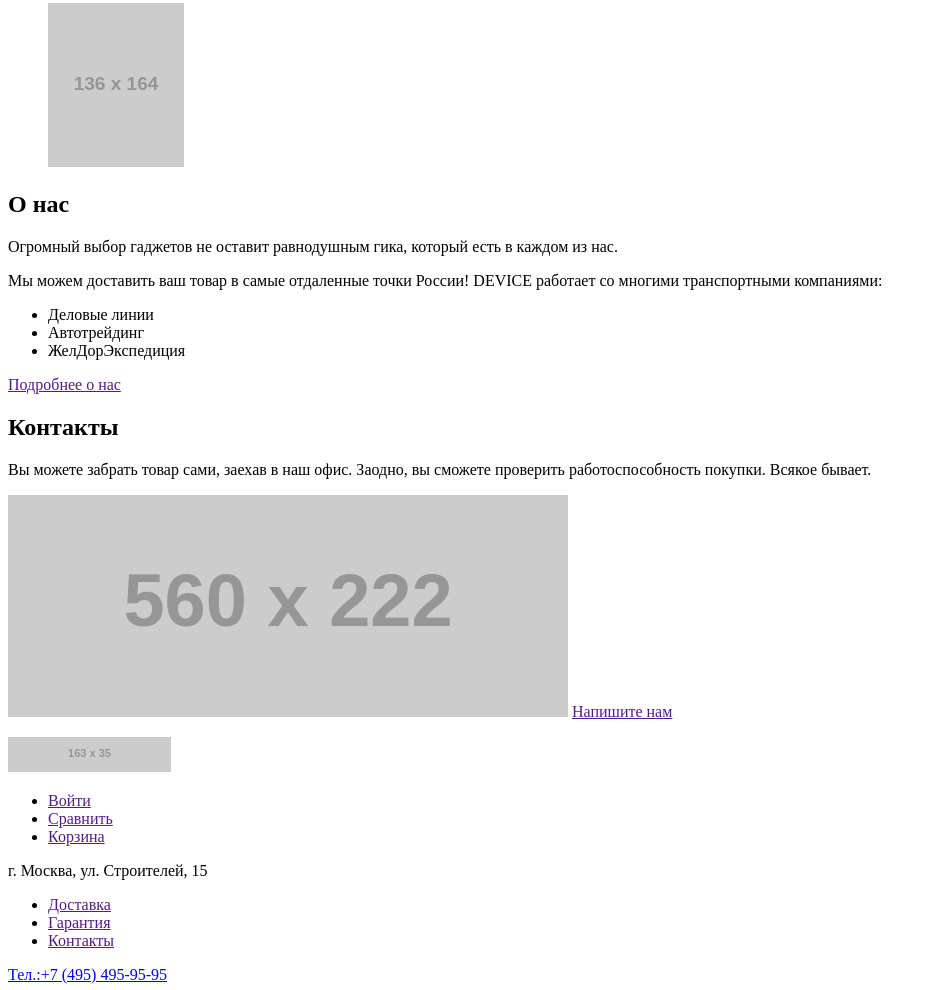
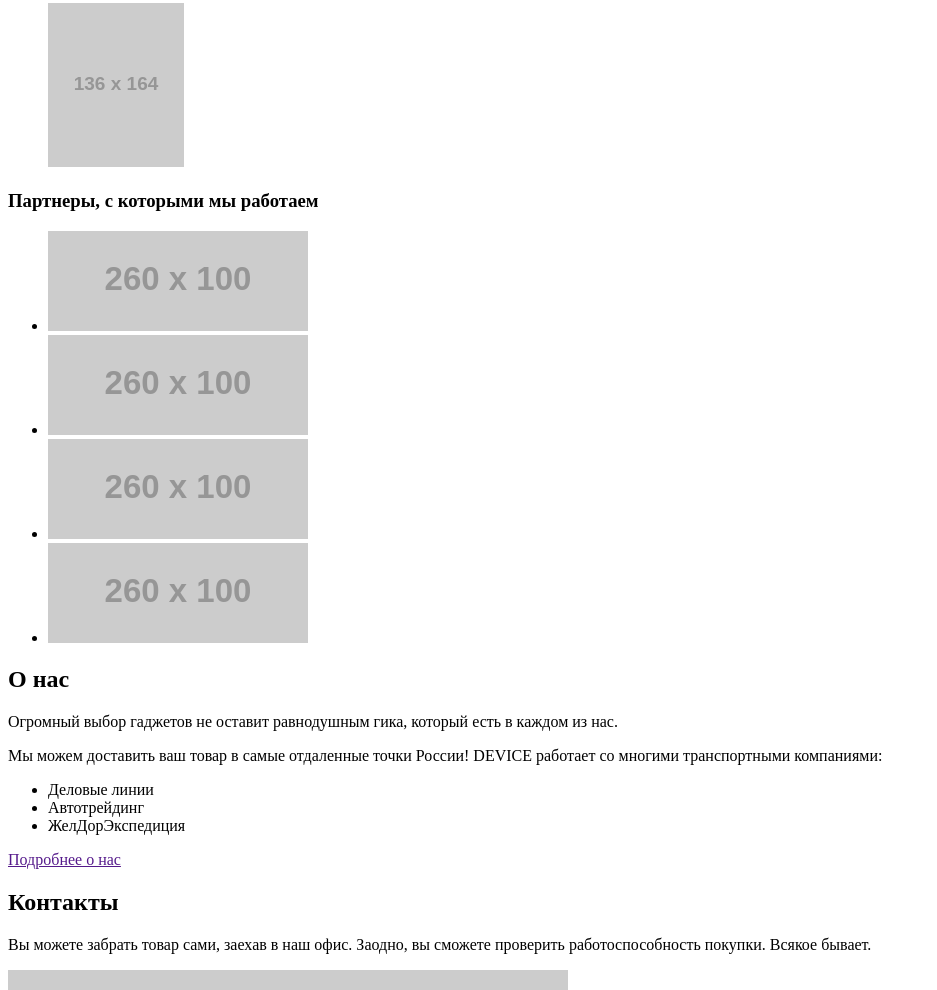
Before and after one commit to antyer/1026209-device-26, a plain HTML site: page index.html in a window 1280 px wide. Shown: the part 2233-3223 px from the top of the page, without its empty margins (0-937 px from the left). Drawn offline with Linux system fonts and the light colour scheme; placeholder pictures from the web are drawn by us.

Commit message:
Added brands section

```diff
--- a/index.html
+++ b/index.html
@@ -215,6 +215,19 @@
       </dl>
     </section>
     <!--/promo slider-->
+
+    <!--brands section-->
+    <section>
+      <h3 class="visualy-hidden">Партнеры, с которыми мы работаем</h3>
+      <ul>
+        <li><img src="https://via.placeholder.com/260x100" alt="DJI"></li>
+        <li><img src="https://via.placeholder.com/260x100" alt="SP GADGETS"></li>
+        <li><img src="https://via.placeholder.com/260x100" alt="GoPro"></li>
+        <li><img src="https://via.placeholder.com/260x100" alt="VIVE"></li>
+      </ul>
+    </section>
+    <!--/brands section-->
+
     <section>
       <div>
         <h2>О нас</h2>
```
